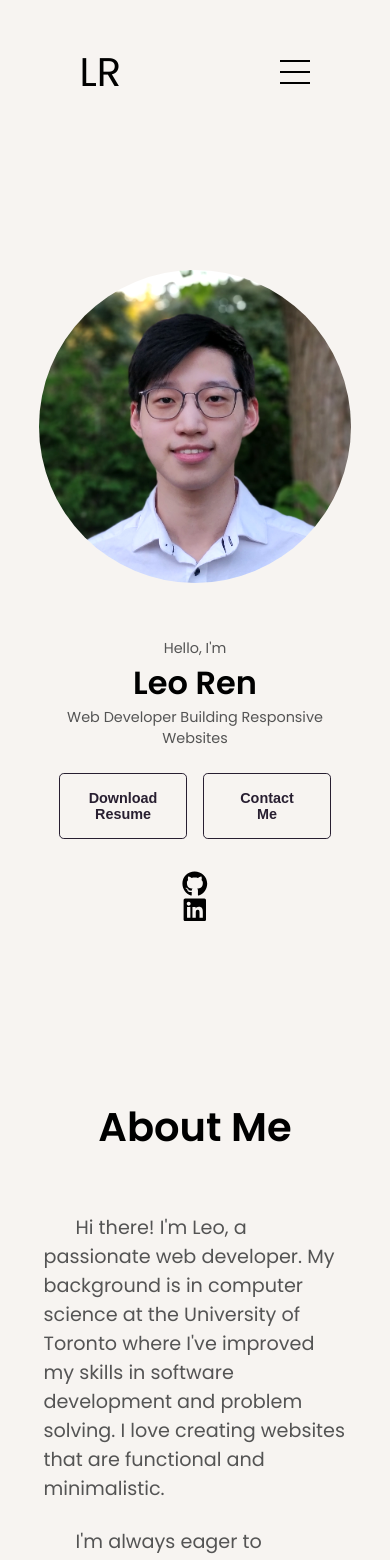
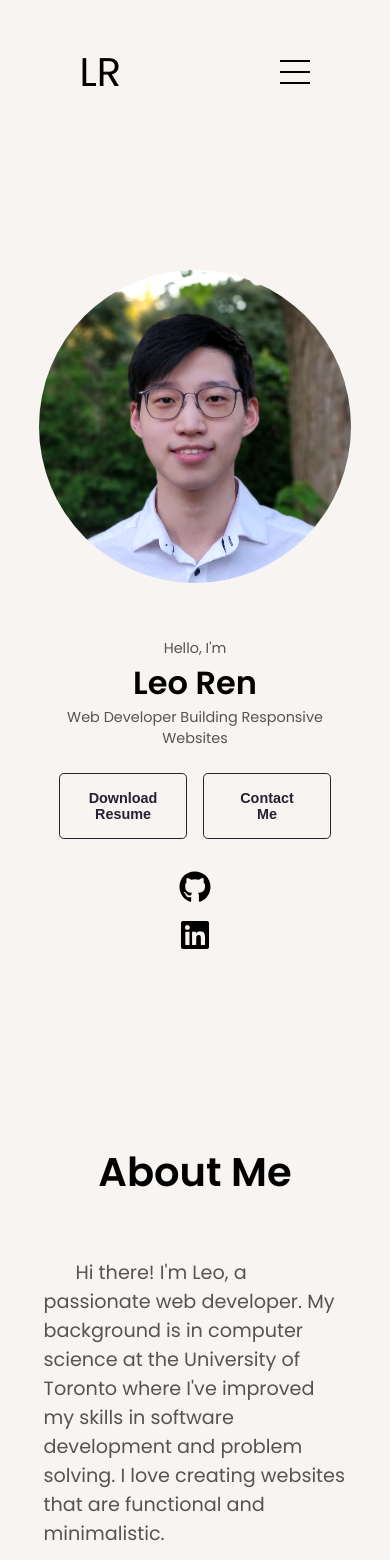
Before and after one commit to leoren17/leoren17.github.io, a React (Vite) app: page / in a window 390 px wide. Shown: the top 1560 px of the page. Built offline with nearby package versions, Linux system fonts and the light colour scheme.

Commit message:
fixed icons

```diff
--- a/src/components/Hero/hero.css
+++ b/src/components/Hero/hero.css
@@ -87,6 +87,7 @@
   .linkedin {
     display: block;
     margin-inline: auto;
-    font-size: 1.6rem;
+    margin-bottom: 1rem;
+    /* font-size: 2rem; */
   }
 }
```
